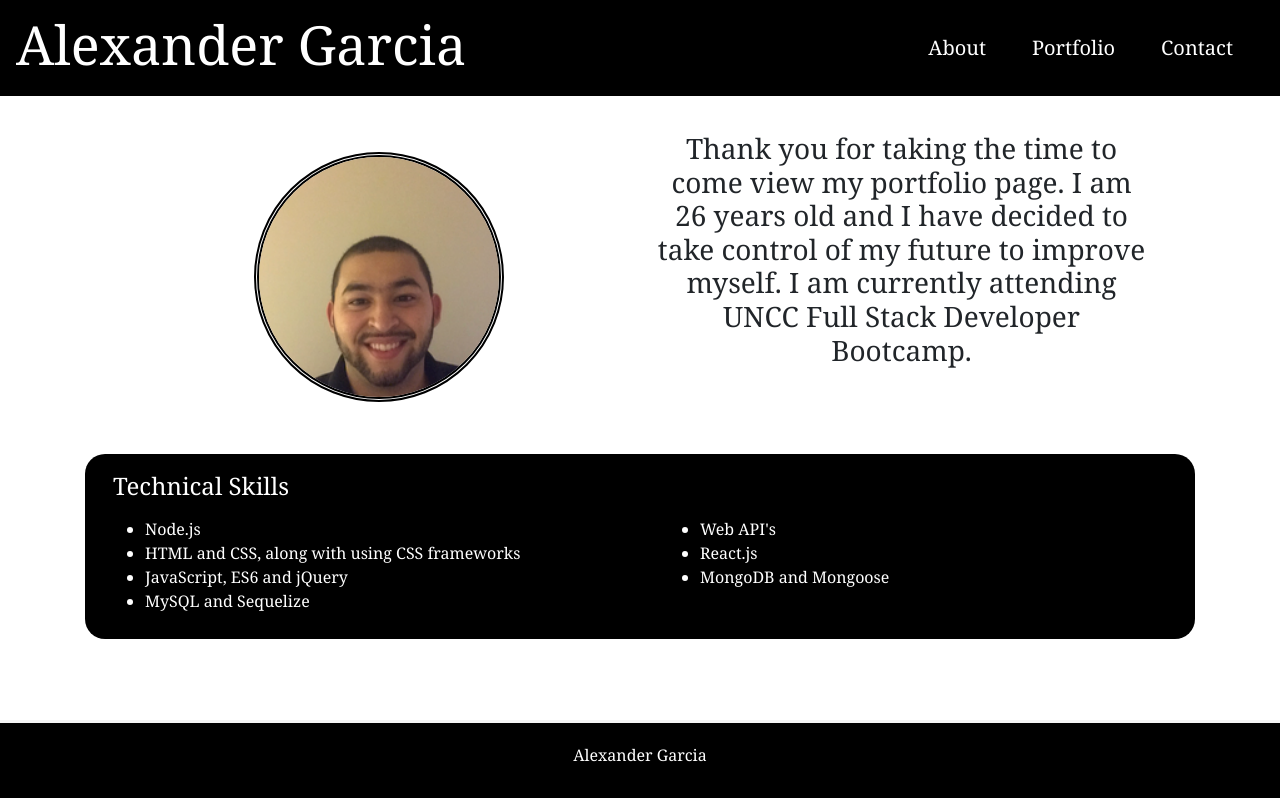
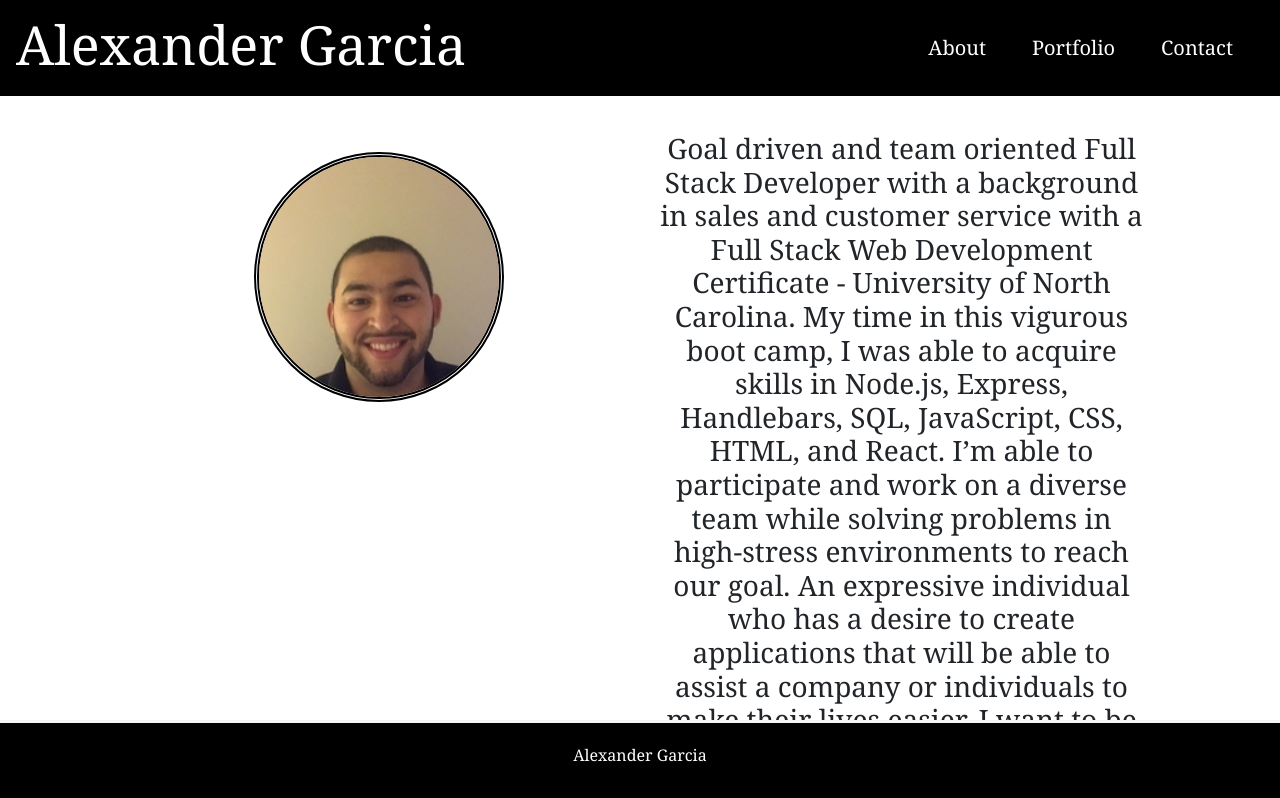
Before and after one commit to AlexPR704/reactportfolio, a React (Create React App) app: page / in a window 1280 px wide. Shown: the top 798 px of the page. Built offline with nearby package versions, Linux system fonts and the light colour scheme; the HTML template or start-up script is replaced by a standard one.

Commit message:
Added my brand statement and sub-title to portfolio page

```diff
--- a/src/pages/About.js
+++ b/src/pages/About.js
@@ -10,7 +10,7 @@ function About() {
                 </div>
                 <div className="col-md">
                     <h3>
-                    Thank you for taking the time to come view my portfolio page. I am 26 years old and I have decided to take control of my future to improve myself. I am currently attending UNCC Full Stack Developer Bootcamp.
+                    Goal driven and team oriented Full Stack Developer with a background in sales and customer service with a Full Stack Web Development Certificate - University of North Carolina. My time in this vigurous boot camp, I was able to acquire skills in Node.js, Express, Handlebars, SQL, JavaScript, CSS, HTML, and React. I’m able to participate and work on a diverse team while solving problems in high-stress environments to reach our goal. An expressive individual who has a desire to create applications that will be able to assist a company or individuals to make their lives easier. I want to be able to bring my technical skills and attention to detail to a company that is willing to help me grow and become a valuable asset to the team.
                     </h3>
                 </div>
             </div>
--- a/src/pages/Portfolio.js
+++ b/src/pages/Portfolio.js
@@ -21,6 +21,7 @@ function Portfolio() {
     return (
         <Container>
             <h3 id="portHeader" ref={myRef}>Projects</h3>
+            <p>Select a Project</p>
             <Jumbotron activeProject={active} />
             <div className="row">
                {projects.map(obj => {
```
